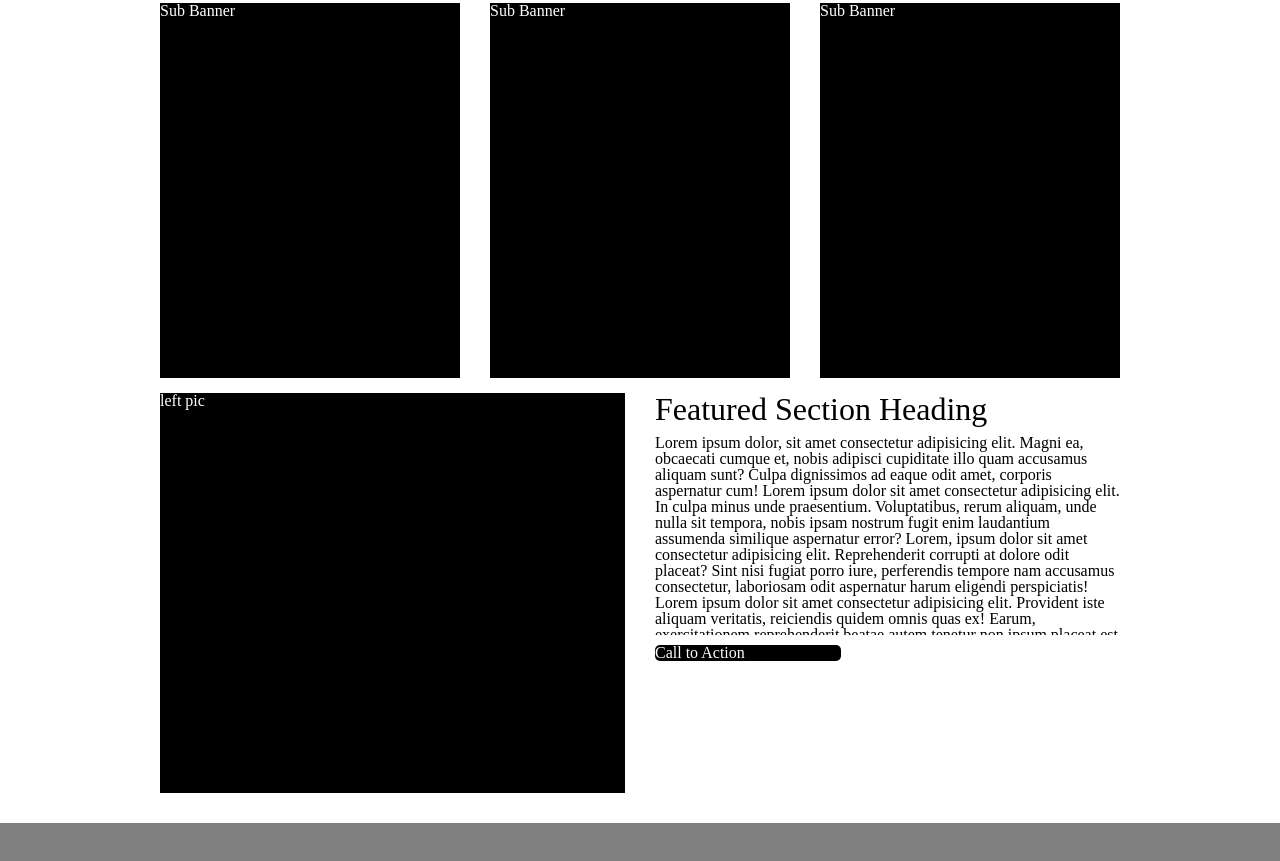
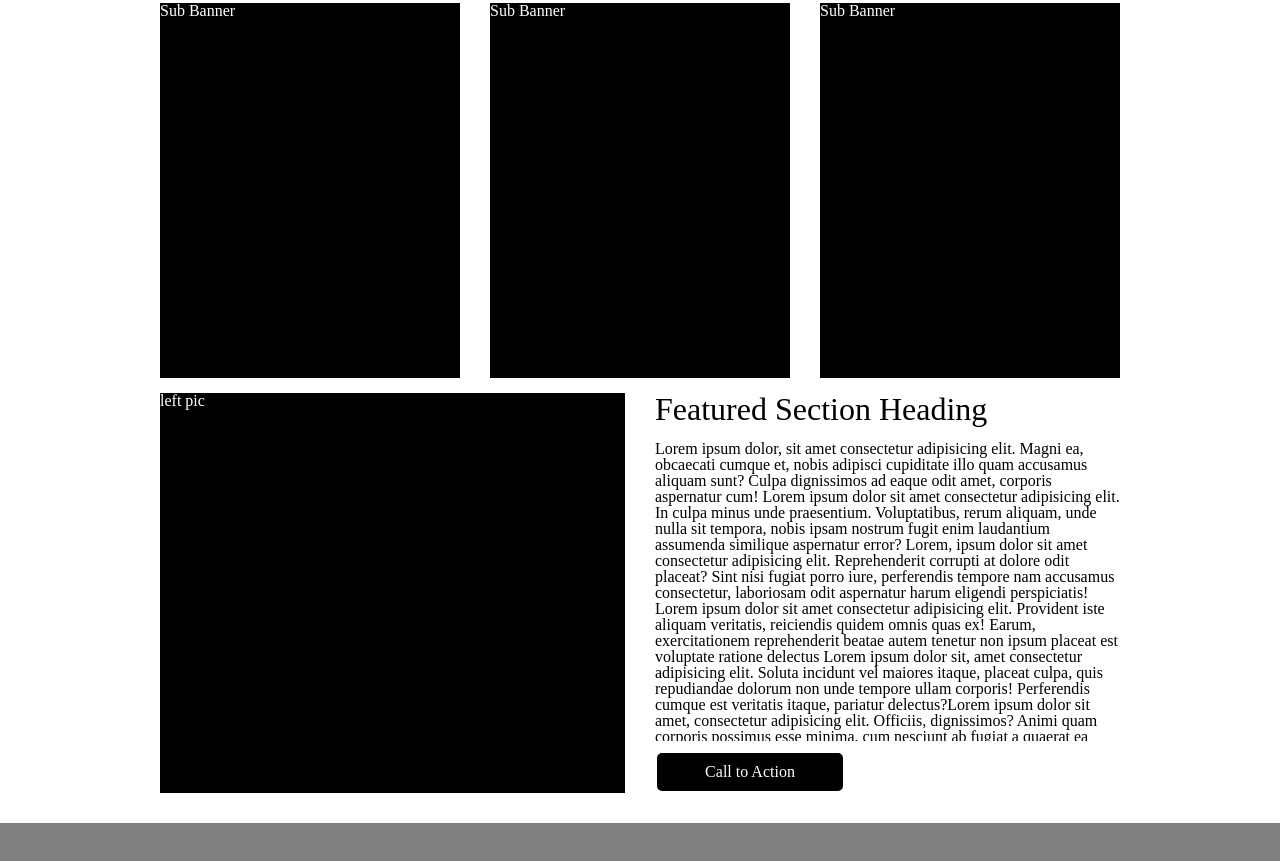
Before and after one commit to AnthonyKeith15/wireframe-exercise, a plain HTML site: page index.html in a window 1280 px wide. Shown: the part 592-1453 px from the top of the page. Drawn offline with Linux system fonts and the light colour scheme.

Commit message:
finished css, works as intended

```diff
--- a/style.css
+++ b/style.css
@@ -66,11 +66,12 @@ nav {
 
 .textWithButton p {
   overflow: auto;
-  height: 50%;
+  height: 80%;
   margin: 10px 0;
 }
 
 .textWithButton h3 {
+  height: 10%;
   font-size: 2rem;
 }
 
@@ -79,12 +80,17 @@ nav {
   color: white;
   background-color: black;
   width: 40%;
-  height: 40px
+  height: 10%;
   margin: 2px;
+  display: flex;
+  justify-content: center;
+  align-items: center;
+  transition: 350ms;
 }
 
 .button:hover {
   background-color: blue;
+  transition: 350ms;
 }
 
 footer {
```
